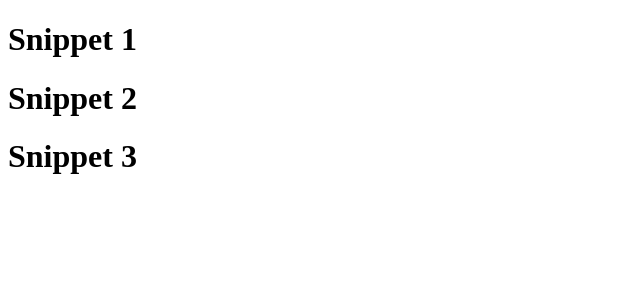
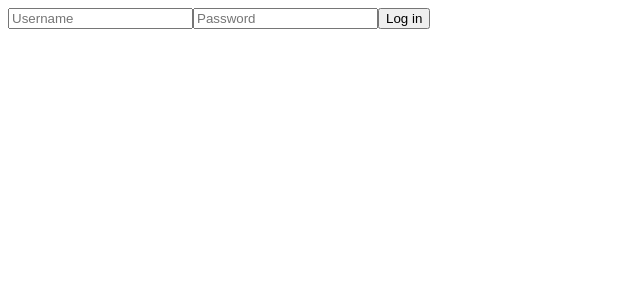
Before and after one commit to AlistairDrew/FullStack_3006, a React (Create React App) app in the folder TakeNote/client/: page / in a window 1280 px wide. Shown: the top 300 px of the page, without its empty margins (0-640 px from the left). Built offline with nearby package versions, Linux system fonts and the light colour scheme.

Commit message:
Handling forms in react

```diff
--- a/TakeNote/client/src/index.js
+++ b/TakeNote/client/src/index.js
@@ -1,4 +1,4 @@
-import React from 'react'; //add in useEffect
+import React, { useState } from 'react'; //add in useEffect
 import ReactDOM from 'react-dom';
 //import './index.css';
 //import App from './App';
@@ -6,39 +6,39 @@ import ReactDOM from 'react-dom';
 
 function App() {
 
-  const snippets = [
-    {
-      title: "Snippet 1",
-    },
-    {
-      title: "Snippet 2",
-    },
-    {
-      title: "Snippet 3",
-    },
-  ];
+const [formUsename, setFormUsername] = useState("");
+const [formPassword, setFormPassword] = useState("");
 
-  function renderSnippets() {
+    function sendData(e){
+      e.preventDefault();
 
-    return snippets.map((snippet, i)=> {
-      return <Snippet title={snippet.title} key={i}/>
-    })
+      //sending data
+      setFormUsername("");
+      setFormPassword("");
 
-  }
+    }
+
 
   return (
     <>
-      {renderSnippets()}
+     <form onSubmit={sendData}>
+       <input type="text"
+       placeholder="Username"
+       onChange={(e)=> setFormUsername(e.target.value)}
+       value={setFormUsername}
+       />
+
+       <input type="password"
+       placeholder="Password"
+       onChange={(e)=> setFormPassword(e.target.value)}
+       value={setFormPassword}
+       />
+       <button type="submit" placeholder="Submit">Log in</button>
+     </form>
+
+
     </>
   );
-
-  function Snippet(props) {
-    return <h1>{props.title}</h1>;
-  }
-
 }
 
-
-
-
 ReactDOM.render(<App />, document.getElementById('root'));
```
Also changed, not shown: 1 other file (tests, documents, lock files or other folders).
